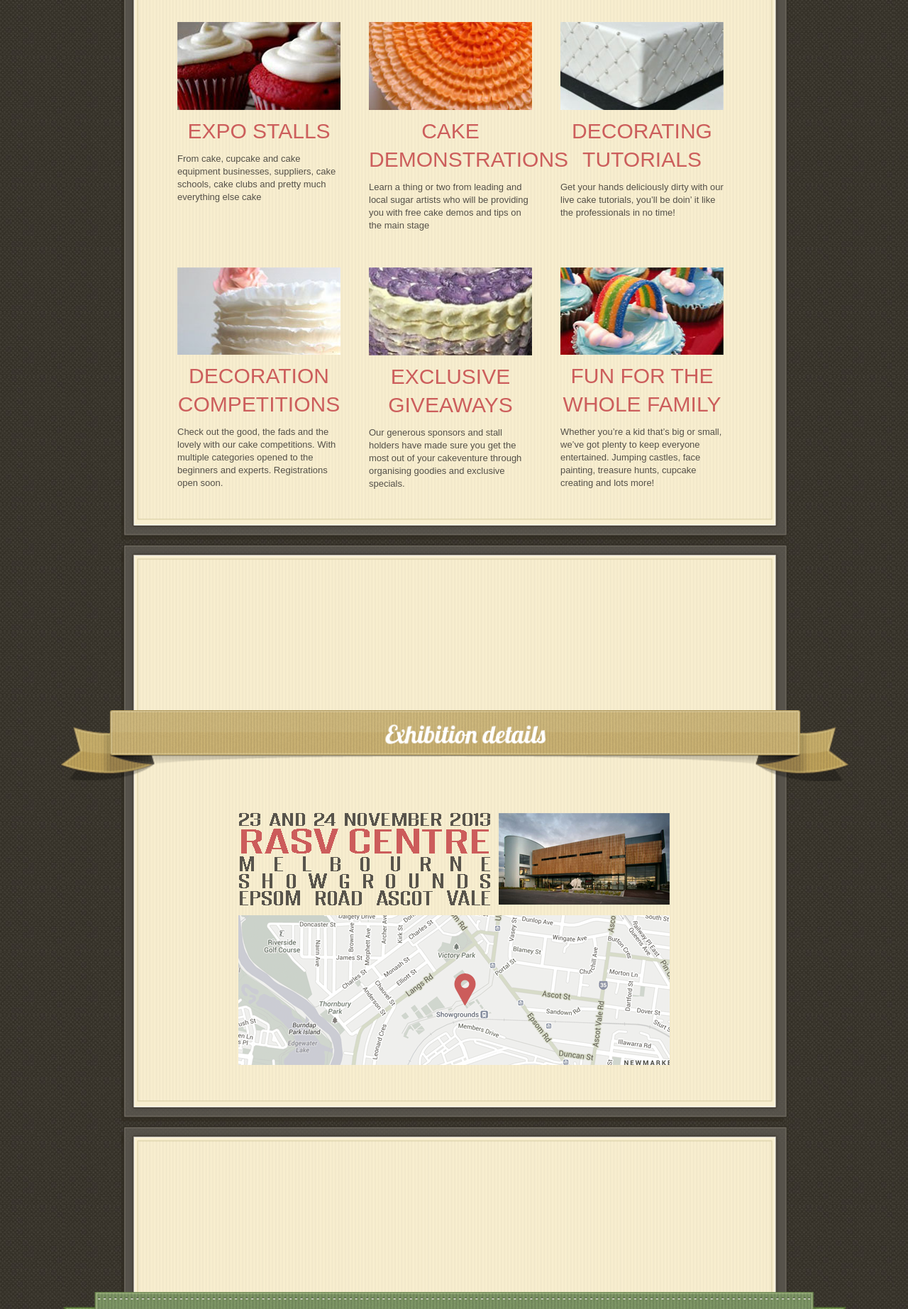
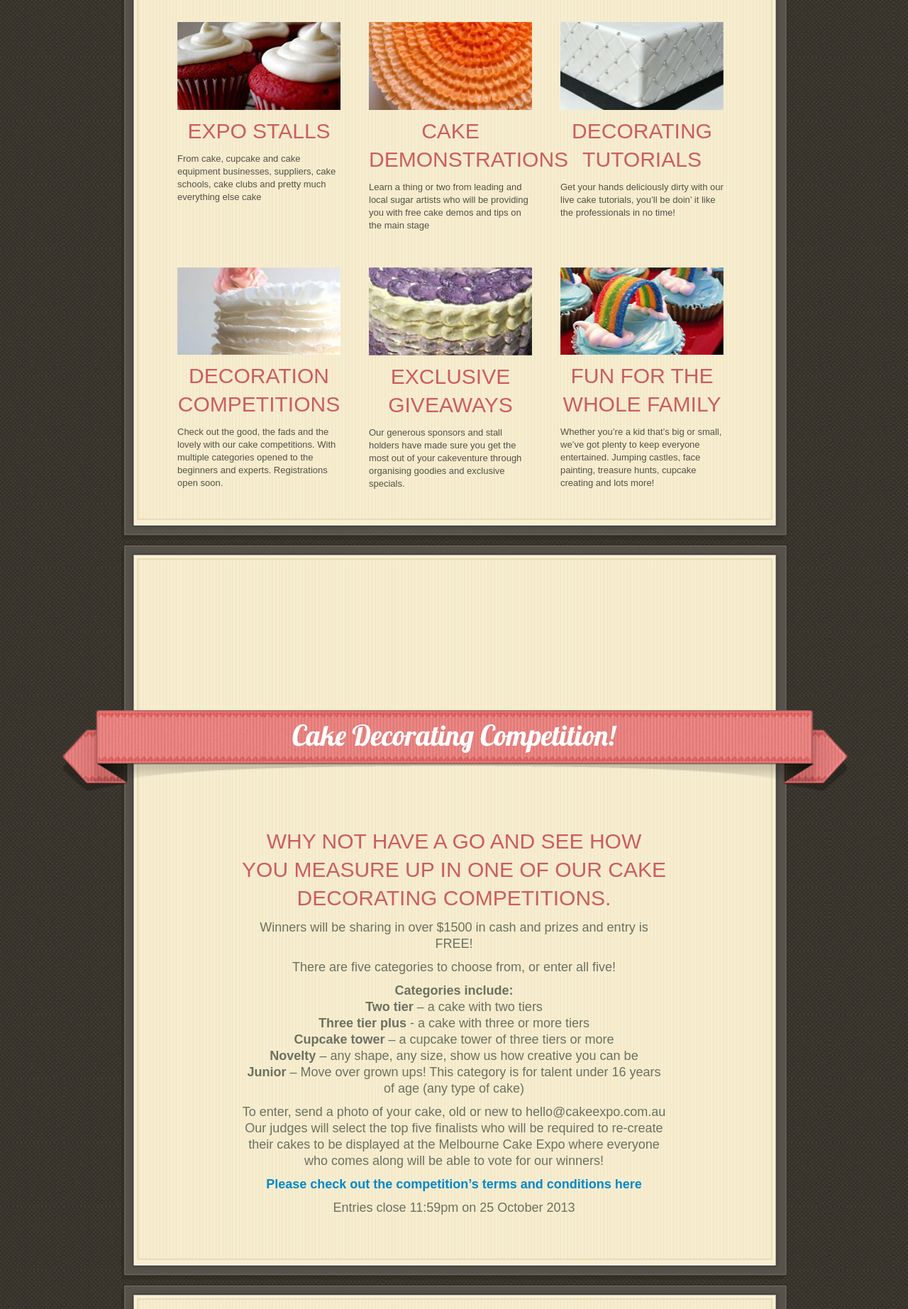
Before and after one commit to reclusedesigns/cakeexpo, a PHP site: page / in a window 1280 px wide. Shown: the part 1360-3205 px from the top of the page at 71% size. Run offline with PHP 8.4, Linux system fonts and the light colour scheme; some libraries are stand-ins or nearby versions.

Commit message:
added competition bit

```diff
--- a/design/css/layout.css
+++ b/design/css/layout.css
@@ -24,7 +24,7 @@ section img.bottom{position: relative; bottom:0; margin-bottom:-25px;}
 /* typography */
 h1, h2, h3, h4,
 header .menu ul li a {font-family: "league-gothic",sans-serif; text-transform: uppercase;}
-p{font-family: "bree-serif",sans-serif;}
+p, ul li{font-family: "bree-serif",sans-serif;}
 h2{font-size:30px; color:#cc5e5c; font-weight: normal;}
 p{font-size:13px; color:#545048; text-align: left; line-height: 18px;}
 
@@ -34,7 +34,7 @@ header{position: fixed; width:100%; z-index: 10000; top:80px; text-align: left;}
 header .menu{width:940px; height:60px; display: block; background:rgba(244,220,156,0.6); margin: 0 auto;position: relative; border-radius: 3px; border:1px solid #dbb655;}
 header .menu .logo{position: absolute;top:-40px; left:-20px;}
 header .menu ul li{padding-top:20px;}
-header .menu ul li a{padding:10px 20px; font-size:22px; color:#29261e}
+header .menu ul li a{padding:10px 20px; font-size:19px; color:#29261e}
 header .menu ul li a:hover{opacity: 0.8; text-decoration: none;}
 header .menu ul li a.buy{background:#fff; padding:10px; border-radius: 4px;}
 
@@ -42,7 +42,8 @@ header .menu ul li a.buy{background:#fff; padding:10px; border-radius: 4px;}
 .welcome{margin-top:240px;}
 .welcome img.welcome_tab{margin-top:-100px; z-index:5000; position: relative;}
 .welcome .welcome_text{width:600px; display: block; margin:0 auto; padding: 40px 0;}
-.welcome .welcome_text p{font-size:18px; text-align: center; color:#6c7061; line-height: 23px;}
+.welcome .welcome_text p,
+.welcome .welcome_text ul li{font-size:18px; text-align: center; color:#6c7061; line-height: 23px;}
 .welcome .welcome_text p span a{font-weight: bold; color:#cc5c5b;}
 .welcome .welcome_text p.buy_ticket{display: block; margin-bottom:40px;}
 .welcome .welcome_text p.buy_ticket a{background:#0088cc; padding:20px; font-size:24px; border-radius: 10px; color:#fff;}
@@ -54,6 +55,10 @@ header .menu ul li a.buy{background:#fff; padding:10px; border-radius: 4px;}
 
 /* details */
 .details .details_text{padding-bottom:40px;}
+
+
+/* competition */
+.competition{margin-top:0;}
 
 /* participate */
 .participate .tab{position: absolute; left:-10px; top:50%;}
--- a/header.php
+++ b/header.php
@@ -47,9 +47,10 @@
 			<a href="#"><img class="logo" src="design/images/header/logo.png" alt="logo" width="144" height="146"></a>
 			<ul class="inline pull-right">
 				<li><a href="#activities">Activities</a></li>
+				<li><a href="#competition">Decorating Competition</a></li>
 				<li><a href="#details">Details</a></li>
 				<li><a href="#participate">Exhibitors</a></li>
-				<li><a href="http://www.facebook.com/CakeExpo" target="_blank">Like us on Facebook</a></li>
+				<li><a href="http://www.facebook.com/CakeExpo" target="_blank">Like us</a></li>
 				<li><a href="mailto:hello@cakeexpo.com.au">Email Us</a></li>
 				<li><a class="buy" href="http://www.eventbrite.com.au/s/dHin">Buy Tickets</a></li>
 			</ul>
--- a/index.php
+++ b/index.php
@@ -64,6 +64,32 @@
 </section>
 
 
+<section class="welcome competition">
+	<img class="top" src="design/images/section/top.png" alt="top" width="940" height="25" />
+	<div class="ribbon">
+		<img src="design/images/competition.png" alt="lookforward_ribbon" width="1107" height="115" />
+	</div>
+	<div class="welcome_text">
+		<h2>Why not have a go and see how you measure up in one of our cake decorating competitions.</h2>
+		<p>Winners will be sharing in over $1500 in cash and prizes and entry is FREE!</p>
+		<p>There are five categories to choose from, or enter all five!</p>
+		<ul class="unstyled">
+			<li><strong>Categories include:</strong>
+			<li><strong>Two tier</strong> – a cake with two tiers</li>
+			<li><strong>Three tier plus</strong> - a cake with three or more tiers</li>
+			<li><strong>Cupcake tower</strong> – a cupcake tower of three tiers or more</li>
+			<li><strong>Novelty</strong> – any shape, any size, show us how creative you can be</li>
+			<li><strong>Junior</strong> – Move over grown ups! This category is for talent under 16 years of age (any type of cake)</li>
+		</ul>
+
+		<p>To enter, send a photo of your cake, old or new to hello@cakeexpo.com.au Our judges will select the top five finalists who will be required to re-create their cakes to be displayed at the Melbourne Cake Expo where everyone who comes along will be able to vote for our winners!</p>
+		<p><strong><a href="design/images/competition.pdf">Please check out the competition’s terms and conditions here</a></strong></p>
+		<p>Entries close 11:59pm on 25 October 2013</p>
+	</div>
+	<img class="bottom" src="design/images/section/bottom.png" alt="top" width="940" height="25" />
+</section>
+
+
 
 <section id="details" class="details">
 	<img class="top" src="design/images/section/top.png" alt="top" width="940" height="25" />
```
Also changed, not shown: design/images/competition.png (added), 1 other file.
